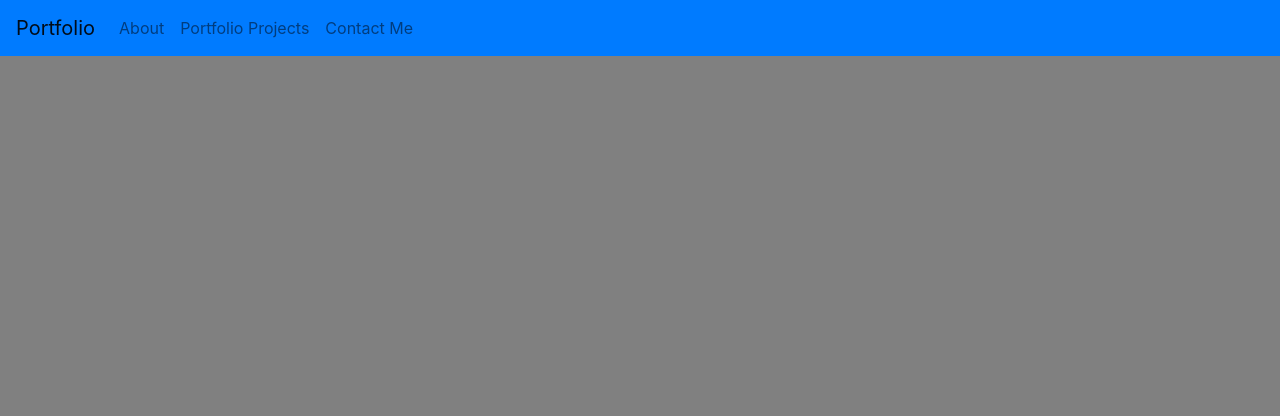
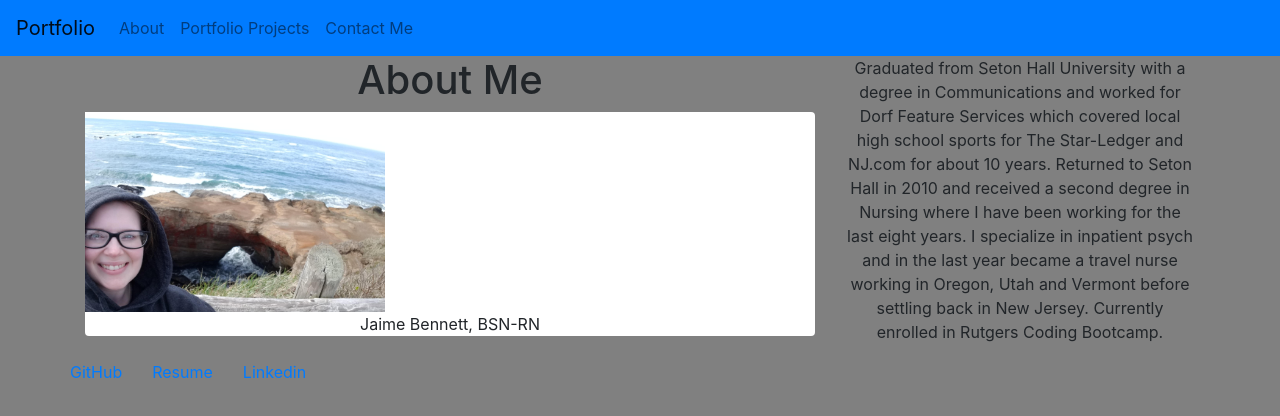
Before and after one commit to jben817/react-portfolio, a React (Create React App) app: page / in a window 1280 px wide. Shown: the top 416 px of the page. Built offline with nearby package versions, Linux system fonts and the light colour scheme.

Commit message:
changes to app.js and navbar

```diff
--- a/src/App.js
+++ b/src/App.js
@@ -1,6 +1,6 @@
 import React from 'react';
 import './App.css';
-import { BrowserRouter, Route} from 'react-router-dom';
+import { HashRouter, Route} from 'react-router-dom';
 import Projects from './components/Projects';
 import Contact from './components/Contact';
 import About from './components/About';
@@ -11,14 +11,14 @@ import Navbartab from './components/Navbartab';
 
 function App() {
   return (
-    <BrowserRouter >
+    <HashRouter >
     <div className="App">
     <Navbartab></Navbartab>
-    <Route exact path="/react-portfolio" component={About} />
-        <Route exact path="/react-portfolio/Contact" component={Contact} />
-        <Route exact path="/react-portfolio/Projects" component={Projects} />
+    <Route exact path="/" component={About} />
+        <Route exact path="/Contact" component={Contact} />
+        <Route exact path="/Projects" component={Projects} />
     </div>
-    </BrowserRouter>
+    </HashRouter>
   );
 }
 
--- a/src/components/Navbartab.js
+++ b/src/components/Navbartab.js
@@ -10,9 +10,9 @@ function Navbartab(props) {
                 <ReactBootStrap.Navbar.Toggle aria-controls="basic-navbar-nav" />
                 <ReactBootStrap.Navbar.Collapse id="basic-navbar-nav">
                     <ReactBootStrap.Nav className="mr-auto">
-                        <ReactBootStrap.Nav.Link href="/react-portfolio">About</ReactBootStrap.Nav.Link>
-                        <ReactBootStrap.Nav.Link href="/react-portfolio/Projects">Portfolio Projects</ReactBootStrap.Nav.Link>
-                        <ReactBootStrap.Nav.Link href="/react-portfolio/Contact">Contact Me</ReactBootStrap.Nav.Link>
+                        <ReactBootStrap.Nav.Link href="/react-portfolio/">About</ReactBootStrap.Nav.Link>
+                        <ReactBootStrap.Nav.Link href="/react-portfolio/#/Projects">Portfolio Projects</ReactBootStrap.Nav.Link>
+                        <ReactBootStrap.Nav.Link href="/react-portfolio/#/Contact">Contact Me</ReactBootStrap.Nav.Link>
                     </ReactBootStrap.Nav>
                 </ReactBootStrap.Navbar.Collapse>
             </ReactBootStrap.Navbar>
```
